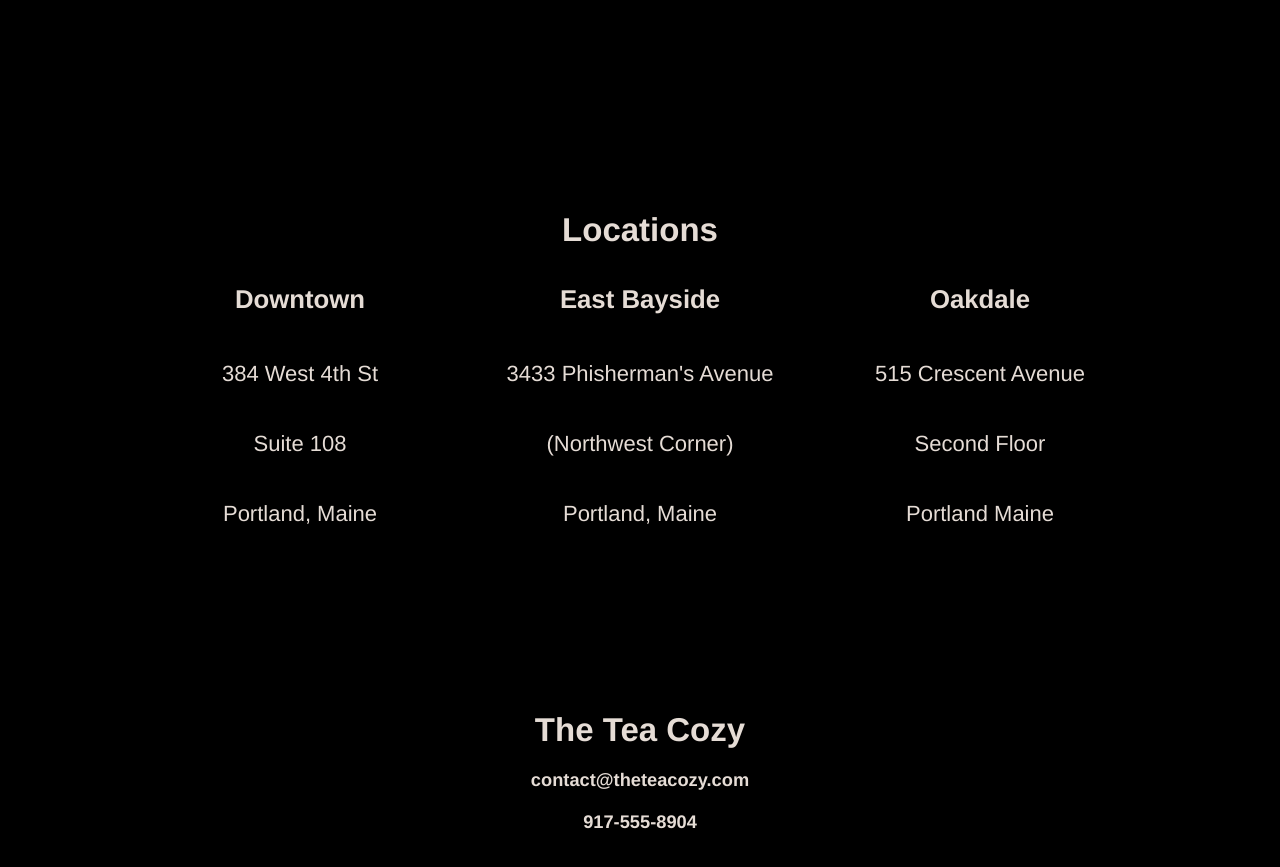
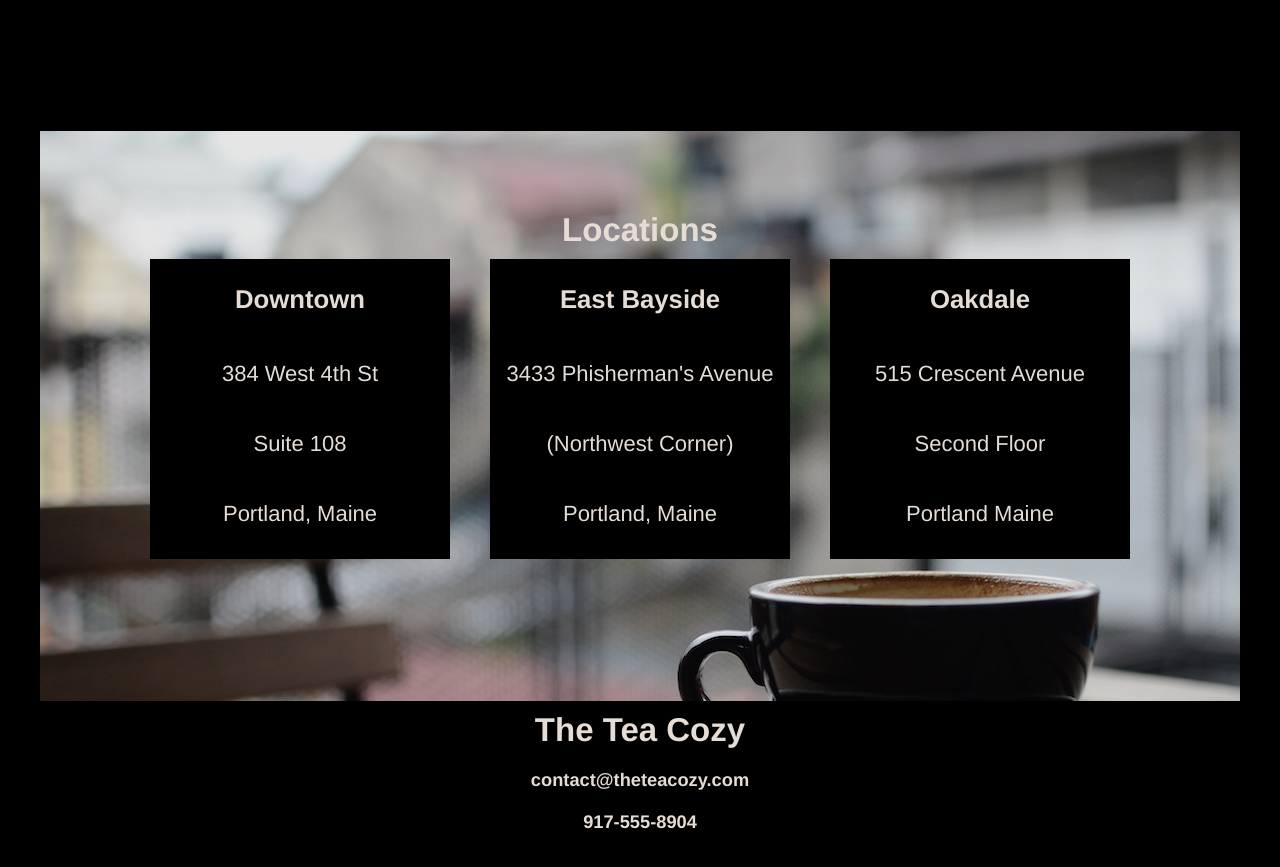
Before and after one commit to nerdrax/tea-cozy, a plain HTML site: page index.html in a window 1280 px wide. Shown: the part 1548-2415 px from the top of the page. Drawn offline with Linux system fonts and the light colour scheme.

Commit message:
Fix CSS directory syntax

```diff
--- a/resources/css/style.css
+++ b/resources/css/style.css
@@ -115,7 +115,7 @@ h2, h4, h5 {
   height: 500px;
   width: 1200px;
   padding-top: 70px;
-  background-image: url(./resources/images/img-locations-background.jpg);
+  background-image: url(../images/img-locations-background.jpg);
   /* border: 1px solid pink; /* checking of border of location id */ */
 }
 
```
